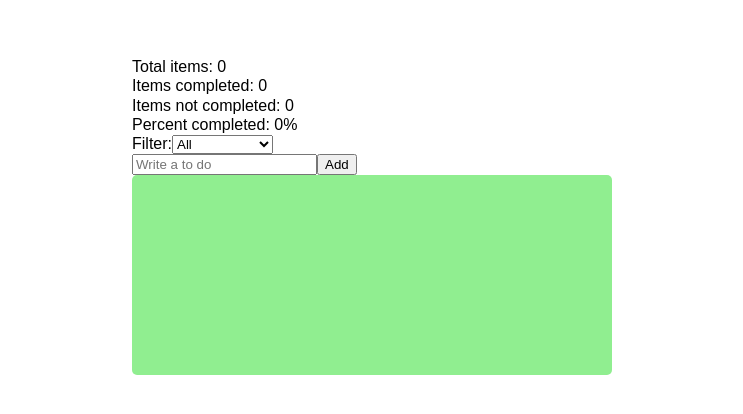
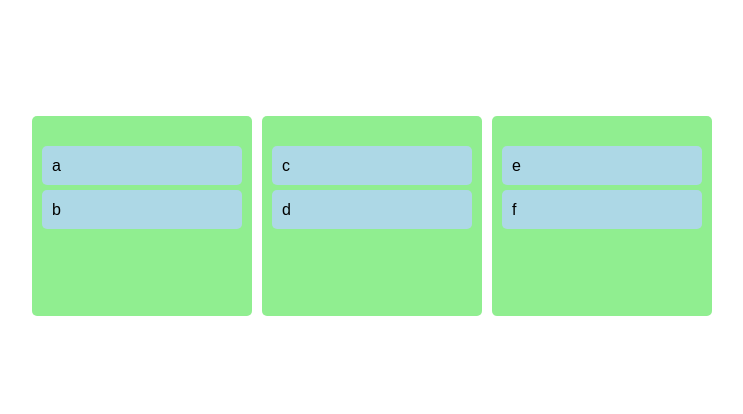
Before and after one commit to 5onze/React-Trello, a React (Create React App) app: page / in a window 1280 px wide. Shown: the part 184-598 px from the top of the page, without its empty margins (268-1011 px from the left). Built offline with nearby package versions, Linux system fonts and the light colour scheme.

Commit message:
6. Board Setting

```diff
--- a/src/App.tsx
+++ b/src/App.tsx
@@ -1,13 +1,13 @@
 import React from 'react';
-import TodoList from './TodoList';
+import Board from './Board';
 import { DragDropContext, DropResult } from 'react-beautiful-dnd';
 import styled from 'styled-components';
-import { useSetRecoilState } from 'recoil';
-import { todoListState } from './atoms';
+import { useRecoilValue } from 'recoil';
+import { boardState } from './atoms';
 
 const Wrapper = styled.div`
   display: flex;
-  max-width: 480px;
+  max-width: 680px;
   width: 100%;
   margin: 0 auto;
   justify-content: center;
@@ -18,15 +18,15 @@ const Wrapper = styled.div`
 const Boards = styled.div`
   display: grid;
   width: 100%;
-  grid-template-columns: repeat(1, 1fr);
+  gap: 10px;
+  grid-template-columns: repeat(3, 1fr);
 `;
 
 function App() {
-  const setTodoList = useSetRecoilState(todoListState);
-
+  const boardList = useRecoilValue(boardState);
   const onDragEnd = ({ source, destination }: DropResult) => {
     if (!destination) return;
-    setTodoList((oldList) => {
+    /*  setTodoList((oldList) => {
       const result = [...oldList];
       // 1) Delete item on source.index
       const [removed] = result.splice(source.index, 1);
@@ -37,13 +37,19 @@ function App() {
         result,
       );
       return result;
-    });
+    }); */
   };
   return (
     <DragDropContext onDragEnd={onDragEnd}>
       <Wrapper>
         <Boards>
-          <TodoList />
+          {Object.keys(boardList).map((boardId) => (
+            <Board
+              key={boardId}
+              boardId={boardId}
+              boardList={boardList[boardId]}
+            />
+          ))}
         </Boards>
       </Wrapper>
     </DragDropContext>
--- /dev/null
+++ b/src/Board.tsx
@@ -0,0 +1,37 @@
+import React from 'react';
+import TodoItem from './TodoItem';
+import { Droppable } from 'react-beautiful-dnd';
+import styled from 'styled-components';
+
+const Wrapper = styled.div`
+  padding: 20px 10px;
+  padding-top: 30px;
+  background-color: lightgreen;
+  border-radius: 5px;
+  min-height: 200px;
+`;
+
+interface BoardProps {
+  boardId: string;
+  boardList: string[];
+}
+
+function Board({ boardId, boardList }: BoardProps) {
+  return (
+    <div>
+      <title>{boardId}</title>
+      <Droppable droppableId={boardId}>
+        {(provided) => (
+          <Wrapper ref={provided.innerRef} {...provided.droppableProps}>
+            {boardList.map((todoItem, index) => (
+              <TodoItem key={todoItem} index={index} item={todoItem} />
+            ))}
+            {provided.placeholder}
+          </Wrapper>
+        )}
+      </Droppable>
+    </div>
+  );
+}
+
+export default Board;
--- a/src/TodoItem.tsx
+++ b/src/TodoItem.tsx
@@ -1,7 +1,4 @@
 import React from 'react';
-import { useRecoilState } from 'recoil';
-import { todoListState } from './atoms';
-import { TodoProps } from './atoms';
 import { Draggable } from 'react-beautiful-dnd';
 import styled from 'styled-components';
 
@@ -13,72 +10,25 @@ const Card = styled.div`
 `;
 
 interface TodoItemProps {
-  item: TodoProps;
+  item: string;
   index: number;
 }
 
-function TodoItem({ item }: TodoItemProps) {
-  const [todoList, setTodoList] = useRecoilState(todoListState);
-  const index = todoList.findIndex((listItem) => listItem === item);
-
-  const editItemText = (event: React.ChangeEvent<HTMLInputElement>) => {
-    const {
-      currentTarget: { value },
-    } = event;
-    const newList = replaceItemAtIndex(todoList, index, {
-      ...item,
-      text: value,
-    });
-    setTodoList(newList);
-  };
-
-  const toggleItemCompletion = () => {
-    const newList = replaceItemAtIndex(todoList, index, {
-      ...item,
-      isComplete: !item.isComplete,
-    });
-    setTodoList(newList);
-  };
-
-  const deleteItem = () => {
-    const newList = removeItemAtIndex(todoList, index);
-    setTodoList(newList);
-  };
+function TodoItem({ item, index }: TodoItemProps) {
+  console.log(item);
   return (
-    <Draggable
-      key={item.id}
-      draggableId={JSON.stringify(item.id)}
-      index={index}
-    >
-      {(provided, index) => (
+    <Draggable key={item} draggableId={item} index={index}>
+      {(provided) => (
         <Card
           ref={provided.innerRef}
           {...provided.dragHandleProps}
           {...provided.draggableProps}
         >
-          <input type="text" value={item.text} onChange={editItemText} />
-          <input
-            type="checkbox"
-            checked={item.isComplete}
-            onChange={toggleItemCompletion}
-          />
-          <button onClick={deleteItem}>X</button> Drag me!
+          {item}
         </Card>
       )}
     </Draggable>
   );
 }
 
-function replaceItemAtIndex(
-  arr: TodoProps[],
-  index: number,
-  newValue: TodoProps,
-) {
-  return [...arr.slice(0, index), newValue, ...arr.slice(index + 1)];
-}
-
-function removeItemAtIndex(arr: TodoProps[], index: number) {
-  return [...arr.slice(0, index), ...arr.slice(index + 1)];
-}
-
-export default TodoItem;
+export default React.memo(TodoItem);
--- a/src/TodoList.tsx
+++ /dev/null
@@ -1,53 +0,0 @@
-import React, { useEffect } from 'react';
-import { useRecoilValue, useSetRecoilState } from 'recoil';
-import { filteredTodoListState, todoListState, TodoProps } from './atoms';
-import TodoItemCreator from './TodoItemCreator';
-import TodoItem from './TodoItem';
-import TodoListFilters from './TodoListFilters';
-import TodoListStats from './TodoListStats';
-import { Droppable } from 'react-beautiful-dnd';
-import styled from 'styled-components';
-
-const Board = styled.div`
-  padding: 20px 10px;
-  padding-top: 30px;
-  background-color: lightgreen;
-  border-radius: 5px;
-  min-height: 200px;
-`;
-
-function TodoList() {
-  const todoList = useRecoilValue(filteredTodoListState);
-  const setTodoList = useSetRecoilState(todoListState);
-
-  useEffect(() => {
-    const savedValue = localStorage.getItem('todoList');
-
-    if (savedValue) {
-      const obj = JSON.parse(savedValue) as TodoProps[];
-      setTodoList(obj);
-    }
-  }, [setTodoList]);
-
-  return (
-    <div>
-      <TodoListStats />
-      <TodoListFilters />
-      <TodoItemCreator />
-      <div>
-        <Droppable droppableId="droppable">
-          {(provided, snapshot) => (
-            <Board ref={provided.innerRef} {...provided.droppableProps}>
-              {todoList?.map((todoItem, index) => (
-                <TodoItem key={todoItem.id} item={todoItem} index={index} />
-              ))}
-              {provided.placeholder}
-            </Board>
-          )}
-        </Droppable>
-      </div>
-    </div>
-  );
-}
-
-export default TodoList;
--- a/src/atoms.ts
+++ b/src/atoms.ts
@@ -6,6 +6,19 @@ export interface TodoProps {
   text: string;
   isComplete: boolean;
 }
+
+export interface BoardProps {
+  [key: string]: string[];
+}
+
+export const boardState = atom<BoardProps>({
+  key: 'board',
+  default: {
+    Todo: ['a', 'b'],
+    Doing: ['c', 'd'],
+    Done: ['e', 'f'],
+  },
+});
 
 const localStorageEffect: (key: string) => AtomEffect<any> =
   (key) =>
```
